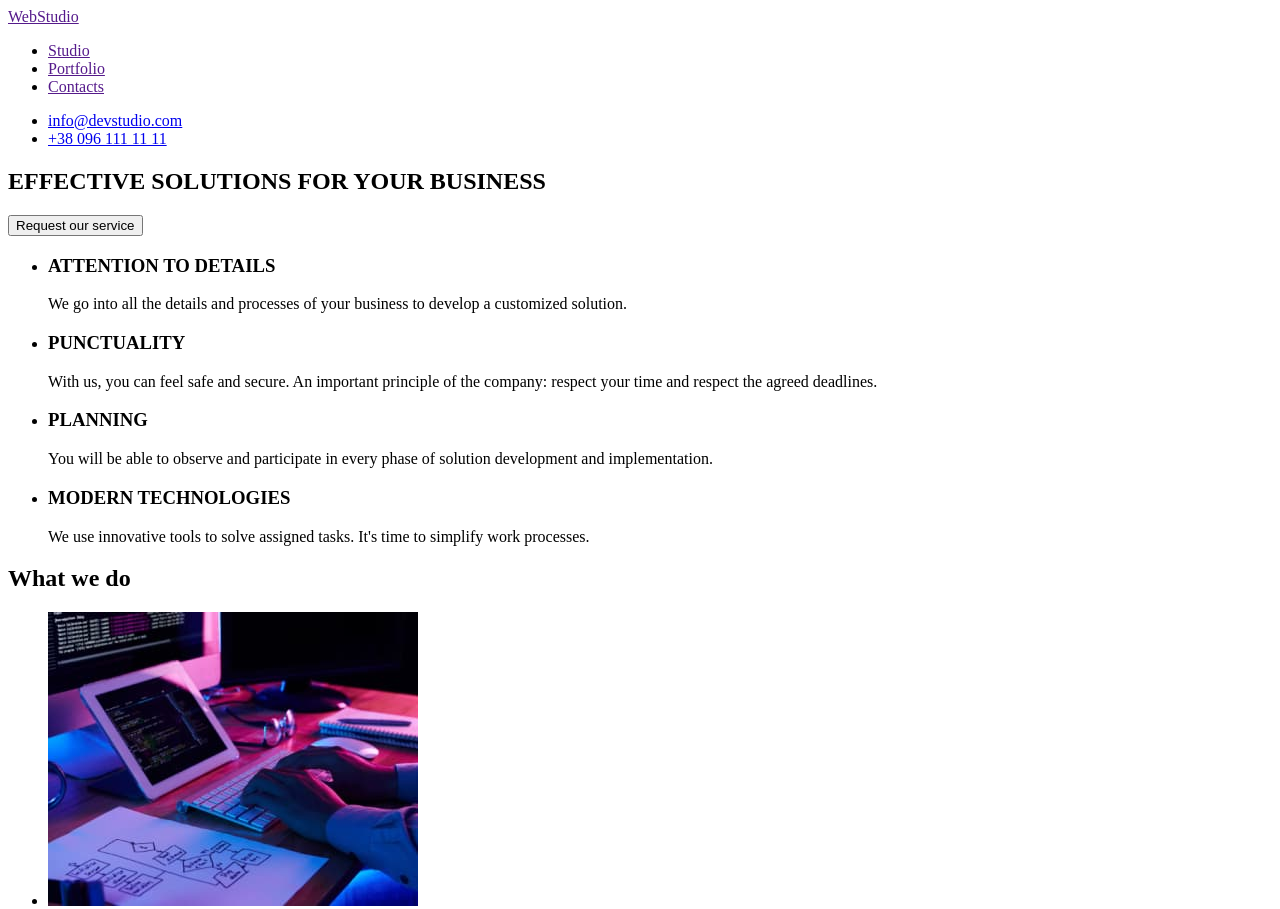
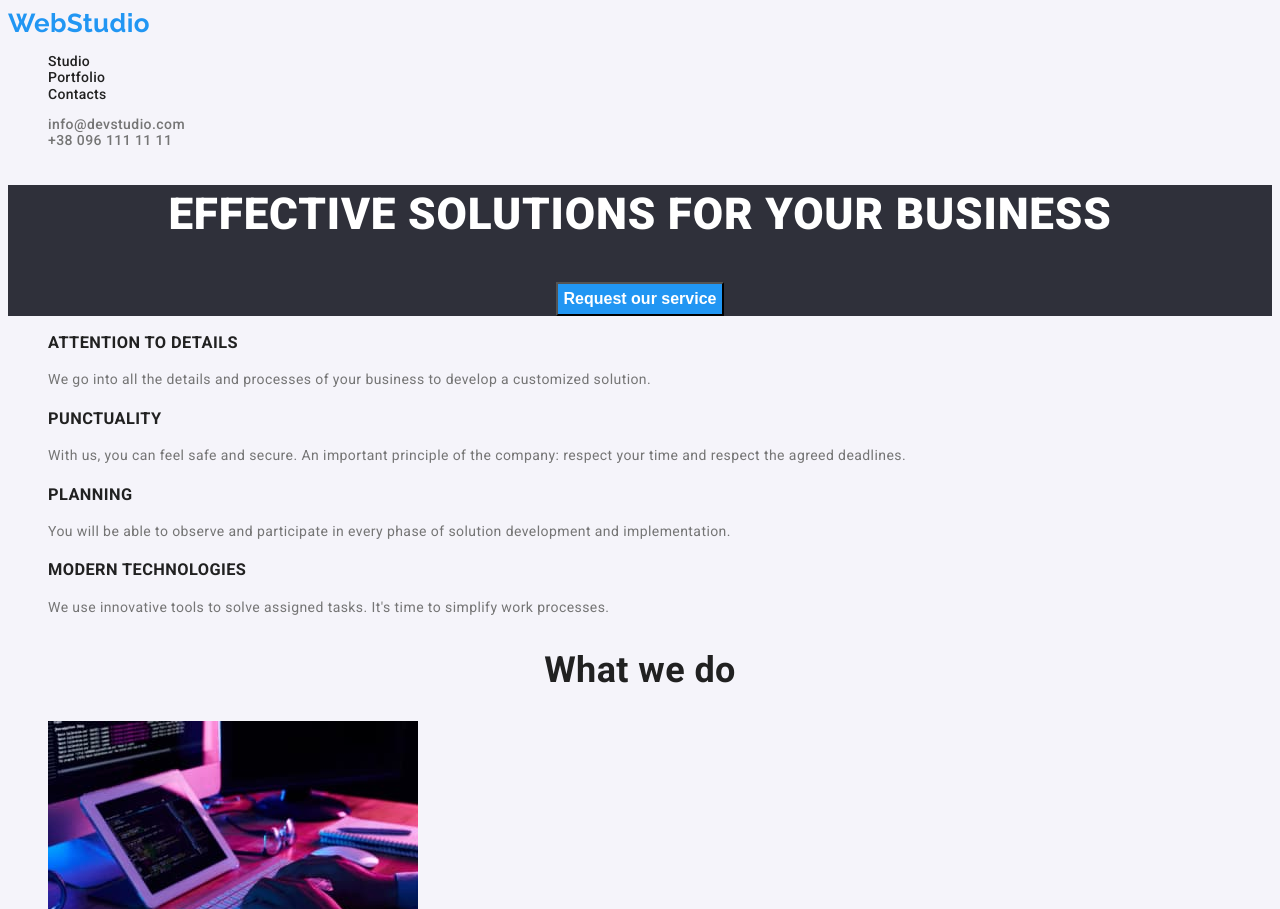
Before and after one commit to panchenko-kate/goit-markup-hw-02, a plain HTML site: page index.html in a window 1280 px wide. Shown: the top 909 px of the page. Drawn offline with Linux system fonts and the light colour scheme.

Commit message:
style for header, hero and features

```diff
--- a/index.html
+++ b/index.html
@@ -5,58 +5,68 @@
     <meta http-equiv="X-UA-Compatible" content="IE=edge" />
     <meta name="viewport" content="width=device-width, initial-scale=1.0" />
     <title>Document</title>
-    <link rel="stylesheet" href="">
+    <link
+      href="https://fonts.googleapis.com/css2?family=Raleway:wght@700&family=Roboto:wght@400;500;700;900&display=swap"
+      rel="stylesheet"
+    />
+    <link rel="stylesheet" href="./style/style.css" />
   </head>
-  <body>
-    <header>
-      <a href="">WebStudio</a>
+  <body class="page">
+    <header class="page-header">
+      <a href="./index.html" class="logo link">WebStudio</a>
       <nav>
-        <ul>
-          <li><a href="">Studio</a></li>
-          <li><a href="">Portfolio</a></li>
-          <li><a href="">Contacts</a></li>
+        <ul class="site-nav">
+          <li><a href="" class="nav-link">Studio</a></li>
+          <li><a href="./portfolio.html" class="nav-link">Portfolio</a></li>
+          <li><a href="" class="nav-link">Contacts</a></li>
         </ul>
       </nav>
-      <ul>
-        <li><a href="mailto:info@devstudio.com">info@devstudio.com</a></li>
-        <li><a href="tel:+380961111111">+38 096 111 11 11</a></li>
+      <ul class="nav-contacts contacts">
+        <li>
+          <a href="mailto:info@devstudio.com" class="contact-link"
+            >info@devstudio.com</a
+          >
+        </li>
+        <li>
+          <a href="tel:+380961111111" class="contact-link">+38 096 111 11 11</a>
+        </li>
       </ul>
     </header>
 
     <main>
       <!-- Hero -->
-      <section>
-        <h1>EFFECTIVE SOLUTIONS FOR YOUR BUSINESS</h1>
-        <button type="button">Request our service</button>
+      <section class="hero">
+        <h1 class="main-title">EFFECTIVE SOLUTIONS FOR YOUR BUSINESS</h1>
+        <button type="button" class="button">Request our service</button>
       </section>
       <!-- Features -->
-      <section>
+      <section class="section features">
         <h2 hidden="true">Features</h2>
-        <ul>
+        <ul class="features-list">
           <li>
-            <h3>ATTENTION TO DETAILS</h3>
-            <p>
+            <h3 class="features-title">ATTENTION TO DETAILS</h3>
+            <p class="features-item">
               We go into all the details and processes of your business to
               develop a customized solution.
             </p>
           </li>
           <li>
-            <h3>PUNCTUALITY</h3>
-            <p>
+            <h3 class="features-title">PUNCTUALITY</h3>
+            <p class="features-item">
               With us, you can feel safe and secure. An important principle of
               the company: respect your time and respect the agreed deadlines.
             </p>
           </li>
           <li>
-            <h3>PLANNING</h3>
-            <p>
+            <h3 class="features-title">PLANNING</h3>
+            <p class="features-item">
               You will be able to observe and participate in every phase of
               solution development and implementation.
             </p>
           </li>
           <li>
-            <h3>MODERN TECHNOLOGIES</h3>
-            <p>
+            <h3 class="features-title">MODERN TECHNOLOGIES</h3>
+            <p class="features-item">
               We use innovative tools to solve assigned tasks. It's time to
               simplify work processes.
             </p>
@@ -64,9 +74,9 @@
         </ul>
       </section>
       <!-- Work examples -->
-      <section>
-        <h2>What we do</h2>
-        <ul>
+      <section class="section work-examples">
+        <h2 class="section-title">What we do</h2>
+        <ul class="examples-list">
           <li>
             <img
               src="./images/work-examples/example1.jpg"
@@ -74,8 +84,6 @@
               width="370"
             />
           </li>
-        </ul>
-        <ul>
           <li>
             <img
               src="./images/work-examples/example2.jpg"
@@ -83,8 +91,6 @@
               width="370"
             />
           </li>
-        </ul>
-        <ul>
           <li>
             <img
               src="./images/work-examples/example3.jpg"
@@ -95,16 +101,16 @@
         </ul>
       </section>
       <!-- Team members -->
-      <section>
-        <h2>Our Team</h2>
-        <ul>
+      <section class="section team-members">
+        <h2 class="section-title">Our Team</h2>
+        <ul class="members-list">
           <li>
             <img
               src="./images/team/member1.jpg"
               alt="Product Designer"
               width="270"
             />
-            <h3>Игорь Демьяненко</h3>
+            <h3 class="secondary-title">Игорь Демьяненко</h3>
             <p>Product Designer</p>
           </li>
           <li>
@@ -113,12 +119,12 @@
               alt="Frontend Developer"
               width="270"
             />
-            <h3>Ольга Репина</h3>
+            <h3 class="secondary-title">Ольга Репина</h3>
             <p>Frontend Developer</p>
           </li>
           <li>
             <img src="./images/team/member3.jpg" alt="Marketing" width="270" />
-            <h3>Николай Тарасов</h3>
+            <h3 class="secondary-title">Николай Тарасов</h3>
             <p>Marketing</p>
           </li>
           <li>
@@ -127,23 +133,31 @@
               alt="UI Designer"
               width="270"
             />
-            <h3>Михаил Ермаков</h3>
+            <h3 class="secondary-title">Михаил Ермаков</h3>
             <p>UI Designer</p>
           </li>
         </ul>
       </section>
     </main>
 
-    <footer>
-      <a href="">WebStudio</a>
-      <address>
+    <footer class="page-footer">
+      <a href="./index.html" class="logo link">WebStudio</a>
+      <address class="adress">
         <p>
           695 Park Ave, New York, NY 10065,<br />
           United States
         </p>
-        <ul>
-          <li><a href="mailto:info@example.com">info@example.com</a></li>
-          <li><a href="tel:+12127724150">+1 212-772-4150</a></li>
+        <ul class="footer-contacts contacts">
+          <li>
+            <a href="mailto:info@example.com" class="link footer-link"
+              >info@example.com</a
+            >
+          </li>
+          <li>
+            <a href="tel:+12127724150" class="link footer-link"
+              >+1 212-772-4150</a
+            >
+          </li>
         </ul>
       </address>
     </footer>
--- /dev/null
+++ b/style/style.css
@@ -0,0 +1,118 @@
+/* Основной цвет фона #E5E5E5; */
+/* Вторичный цвет фона #F5F4FA; */
+/* Акцент #2196F3; */
+/* Основной цвет текста #757575;*/
+/* Вторичный цвет текста #212121; */
+/* Белый цвет #FFFFFF; */
+
+:root {
+    --primary-text-color: #757575;
+    --title-text-color: #212121;
+    --accent-color: #2196F3;
+    --primary-bg-color: #E5E5E5;
+    --secondary-bg-color: #F5F4FA;
+    --third-bg-color: #2F303A;
+}
+
+.page {
+    background-color: var(--secondary-bg-color);
+    color: var(--primary-text-color);
+    font-family: Roboto, sans-serif;
+    font-weight: 400;
+    font-size: 14px;
+    line-height: 1.17;
+    letter-spacing: 0.03em;
+}
+
+ul>li {
+    list-style: none;
+}
+
+a {
+    text-decoration: none;
+}
+
+/* header */
+.logo {
+    color: var(--accent-color);
+    font-family: 'Raleway';
+    font-weight: 700;
+    font-size: 26px;
+    line-height: 1.19;
+}
+
+
+.page-header{
+    font-weight: 500;
+}
+
+.nav-link {
+    color:var(--title-text-color);
+    letter-spacing: 0.02em;
+}
+
+.nav-link:hover,
+.nav-link:focus,
+.contact-link:hover,
+.contact-link:focus {
+    color: var(--accent-color);
+}
+
+.contacts a {
+    color: var(--primary-text-color);
+}
+
+/* hero */
+.hero {
+    background-color: var(--third-bg-color);
+    color: #FFFFFF;
+    text-align: center;
+    letter-spacing: 0.06em;
+}
+
+.main-title {
+    font-weight: 900;
+    font-size: 44px;
+    line-height: 1.36;
+    text-transform: uppercase;
+}
+
+.button {
+    font-weight: 700;
+    font-size: 16px;
+    line-height: 1.8;
+    align-items: center;
+    text-align: center;
+    background-color: var(--accent-color);
+    color: #FFFFFF;
+}
+
+/* features */
+h2,
+h3 {
+    color: var(--title-text-color);
+}
+
+.features-title {
+    font-weight: 700;
+    text-transform: uppercase;
+}
+
+.features-item {
+    line-height: 1.71;
+}
+
+/* what we do */
+.section-title {
+    font-weight: 700;
+    font-size: 36px;
+    line-height: 1.16;
+    text-align: center;
+}
+
+.members-list>.secondary-title {
+    font-weight: 500;
+    font-size: 16px;
+    line-height: 1.18;
+    text-align: center;
+}
```
Also changed, not shown: portfolio.html (added, +43 -0 lines).
